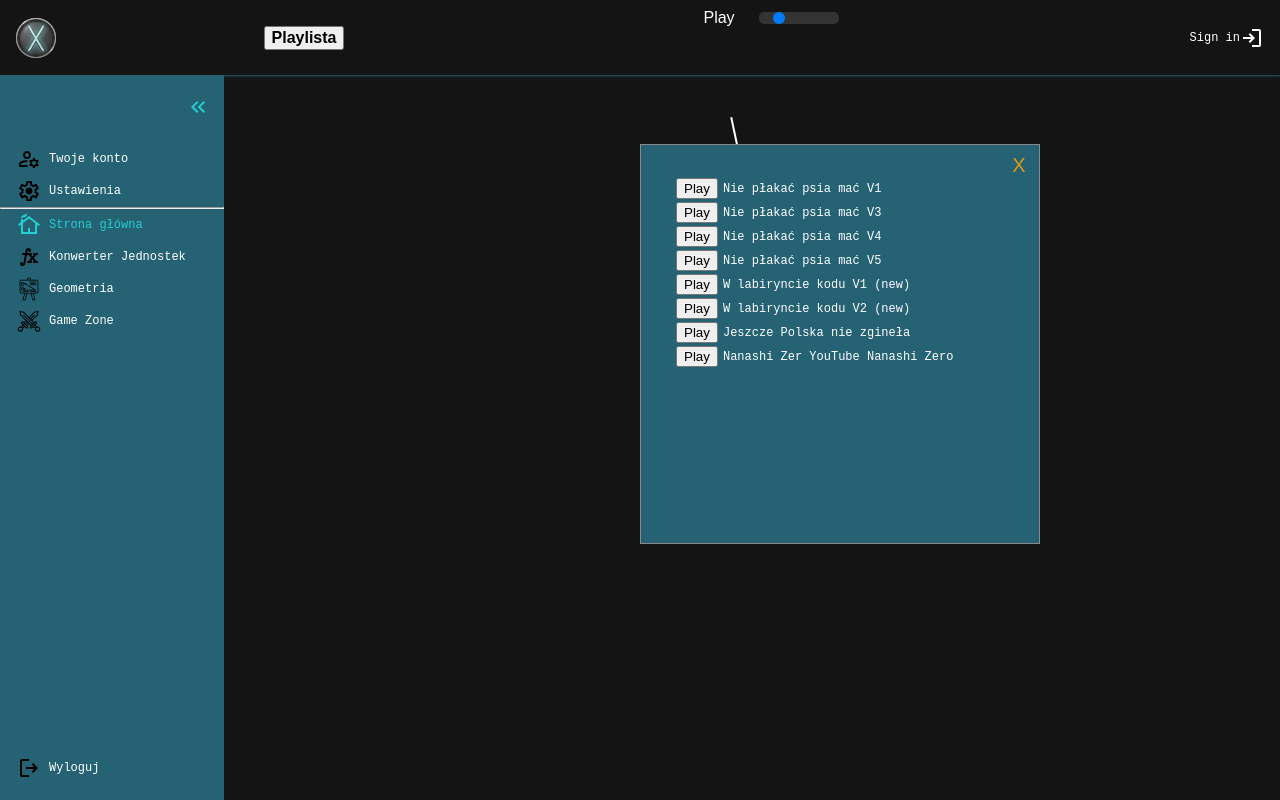
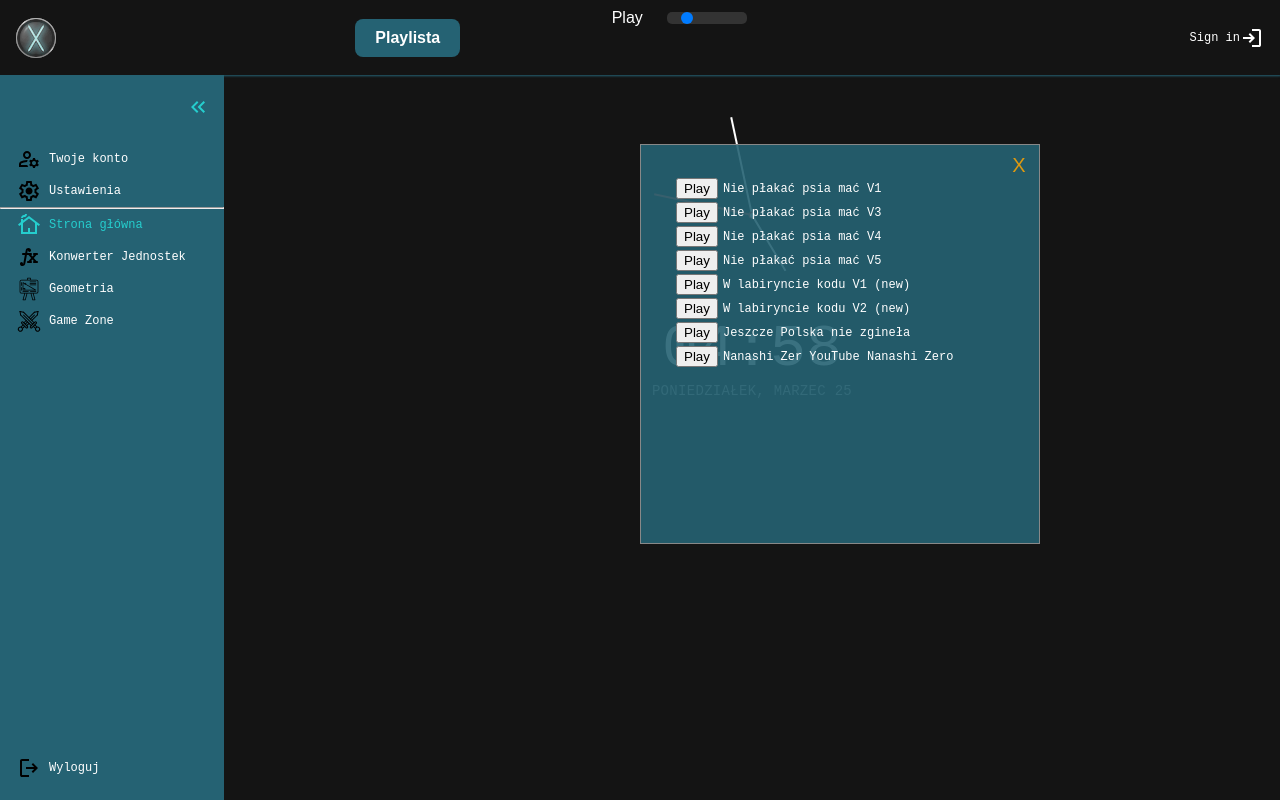
Before and after one commit to Muharax/vue-skynet, a Vue app: page / in a window 1280 px wide. Both pictures are taken after a click on the button "Playlista". Built offline with nearby package versions, Linux system fonts and the light colour scheme; no server answers.

Commit message:
del:ModalPlaylist

```diff
--- a/src/assets/root.css
+++ b/src/assets/root.css
@@ -5,6 +5,8 @@
     --box-shadow:#345366;
     --font-color-active: #c41b23;
     --font-color-hover: #d04242;
+
+    --primary-transparent: rgba(52, 83, 102, 0.9);
 
     --primary-color:#000000;
 
@@ -18,5 +20,7 @@
     --font-color-active: #25cece;
     --font-color-hover: #43b2c1;
 
+    --primary-transparent: rgba(37, 98, 115, 0.9);
+
     --primary-color:#ffffff;
   }
--- a/src/components/TopBar/ModalPlaylist.vue
+++ b/src/components/TopBar/ModalPlaylist.vue
@@ -1,4 +1,4 @@
-<template>
+<!-- <template>
   <div class="playlist">
     <div v-for="(file, index) in audioFiles" :key="index" class="audio-item">
       <button style="cursor: pointer;" @click="playAudio(file)">Play</button>
@@ -18,7 +18,7 @@ interface AudioFile {
 
 const emit = defineEmits(["audioSelected"]);
 
-// const audioFiles: AudioFile[] = [
+const audioFiles: AudioFile[] = [
 //   { name: 'audio1.mp3', url: '/vue-skynet/music/1.mp3' },
 //   { name: 'audio2.mp3', url: '/vue-skynet/music/2.mp3' },
 //   { name: 'audio3.mp3', url: '/vue-skynet/music/3.mp3' },
@@ -60,4 +60,4 @@ onMounted(() => {
   margin-left: 5px;
   margin-top: 3px;
 }
-</style>
+</style> -->
--- a/src/components/TopBar/showModal.vue
+++ b/src/components/TopBar/showModal.vue
@@ -1,12 +1,18 @@
 <template>
   <div>
-    <button class="close" @click="openModal">Playlista</button>
+    <button class="mega-button" @click="openModal">Playlista</button>
     <div :class="{ 'modal': true, 'show': isOpen }">
       <div class="modal-content">
         <button class="ct close-btn-playlist" @click="closeModal">X</button>
 
         <div class="content">
-          <ModalPlaylist @audioSelected="handleAudioSelected" :audioFiles="audioFiles" />
+          <div class="playlist">
+            <div v-for="(file, index) in audioFiles" :key="index" class="audio-item">
+              <button style="cursor: pointer;" @click="playAudio(file)">Play</button>
+              <p>{{ file.name }}</p>
+
+            </div>
+          </div>
         </div>
       </div>
     </div>
@@ -14,25 +20,37 @@
 </template>
 
 <script setup lang="ts">
-import { ref, defineEmits } from 'vue';
+import { ref, defineEmits, onMounted } from 'vue';
 
-import ModalPlaylist from './ModalPlaylist.vue'; // Import ModalPlaylist
+// import ModalPlaylist from './ModalPlaylist.vue'; // Import ModalPlaylist
 
 interface AudioFile {
   name: string;
   url: string;
 }
 
+// const audioFiles: AudioFile[] = [
+//   { name: 'audio1.mp3', url: '/vue-skynet/music/1.mp3' },
+//   { name: 'audio2.mp3', url: '/vue-skynet/music/2.mp3' },
+//   { name: 'audio3.mp3', url: '/vue-skynet/music/3.mp3' },
+//   { name: 'audio4.mp3', url: '/vue-skynet/music/4.mp3' },
+//   { name: 'audio5.mp3', url: '/vue-skynet/music/music1.mp3' },
+//   // Dodaj kolejne pliki audio w tej tablicy
+// ];
+
+const audioFiles = ref<AudioFile[]>([
+  { name: 'Nie płakać psia mać V1', url: '/vue-skynet/music/music1.mp3' },
+  // { name: 'Nie płakać psia mać V2', url: '/vue-skynet/music/2.mp3' },
+  { name: 'Nie płakać psia mać V3', url: '/vue-skynet/music/1.mp3' },
+  { name: 'Nie płakać psia mać V4', url: '/vue-skynet/music/4.mp3' },
+  { name: 'Nie płakać psia mać V5', url: '/vue-skynet/music/3.mp3' },
+  { name: 'W labiryncie kodu V1 (new)', url: '/vue-skynet/music/11wLabiryncie.mp3' },
+  { name: 'W labiryncie kodu V2 (new)', url: '/vue-skynet/music/22wLabiryncie.mp3' },
+  { name: 'Jeszcze Polska nie zgineła', url: '/vue-skynet/music/33jeszczePolska.mp3' },
+  { name: 'Nanashi Zer YouTube Nanashi Zero', url: '/vue-skynet/music/44Nanashi_ZerYouTubeNanashi_Zero.mp3' },
+]);
+
 const emit = defineEmits(["audioSelected"]);
-
-const handleAudioSelected = (file: AudioFile) => {
-  emit('audioSelected', file);
-  console.log("Odebrano showModal:", file);
-};
-
-
-
-
 const isOpen = ref(false);
 
 const openModal = () => {
@@ -44,48 +62,54 @@ const closeModal = () => {
 };
 
 // Function to close the modal when clicking outside
-const closeModalOutside = (event: MouseEvent) => {
-  if (!(event.target as HTMLElement).closest('.modal-content')) {
-    isOpen.value = false;
-  }
+// const closeModalOutside = (event: MouseEvent) => {
+//   if (!(event.target as HTMLElement).closest('.modal-content')) {
+//     isOpen.value = false;
+//   }
+// };
+
+const playAudio = (file: AudioFile) => {
+  console.log("EMITUJ showModal" + JSON.stringify(file));
+  emit('audioSelected', file);
 };
+
+onMounted(() => {
+  emit('audioSelected', audioFiles.value);
+});
+
 </script>
 
 
 
 <style scoped>
-/* Stylizacja modalu */
 .modal {
-  position: fixed; /* Umieść modal na ekranie */
-  z-index: 1; /* Nadaj najwyższy priorytet */
+  position: fixed;
+  z-index: 1;
   left: 50%;
   top: 15%;
-  overflow: auto; /* Dodaj pasek przewijania, jeśli zawartość jest za długa */
-
-  display: none; /* Ukryj modal domyślnie */
+  overflow: auto;
+  display: none;
 }
 
 .show {
-  display: block; /* Pokaż modal, gdy isOpen === true */
+  display: block;
 }
 
-/* Stylizacja zawartości modalu */
 .modal-content {
-  background: var(--primary); /* Gradient tła */
-  margin: 6% auto; /* Ustaw margines na środku */
+  background: var(--primary-transparent);
+  margin: 6% auto;
   padding: 20px;
   border: 1px solid #888;
-  width: 400px; /* Szerokość */
-  height: 400px; /* Wysokość */
-  overflow-y: auto; /* Dodaj pasek przewijania Y */
-  position: relative; /* Pozycja względem rodzica */
+  width: 400px;
+  height: 400px;
+  overflow-y: auto;
+  position: relative;
 }
 
 .content {
   padding: 10px;
 }
 
-/* Stylizacja przycisku zamknięcia */
 .close {
   color: var(--primary);
   float: right;
@@ -104,11 +128,6 @@ const closeModalOutside = (event: MouseEvent) => {
   width: 20px;
   height: 20px;
   color: rgb(221, 153, 17);
-  /* background-color: orange; */
-}
-
-.close-btn-playlist:hover {
-
 }
 
 .close-btn-playlist:hover {
@@ -121,4 +140,41 @@ const closeModalOutside = (event: MouseEvent) => {
   text-decoration: none;
   cursor: pointer;
 }
+
+.audio-item{
+  display: flex;
+  align-items: center;
+}
+.audio-item>*{
+  margin-left: 5px;
+  margin-top: 3px;
+}
+
+.mega-button {
+  padding: 10px 20px;
+  font-size: 16px;
+  font-weight: bold;
+  color: var(--font-color);
+  background-color: var(--primary);
+  border: none;
+  border-radius: 8px;
+  cursor: pointer;
+  transition: background-color 0.3s ease;
+}
+
+.mega-button:hover {
+  background-color: #45a049;
+}
+
+@keyframes pulse {
+  0% {
+    transform: scale(1);
+  }
+  50% {
+    transform: scale(1.05);
+  }
+  100% {
+    transform: scale(1);
+  }
+}
 </style>
--- a/src/components/TopBar/socialMedia.vue
+++ b/src/components/TopBar/socialMedia.vue
@@ -1,7 +1,8 @@
 <template>
-	<showModal @audioSelected="handleAudioSelected" :audioFiles="audioFiles"/>
+
 
 	<div class="player-container">
+		<showModal @audioSelected="handleAudioSelected" :audioFiles="audioFiles"/>
 	  <div class="player">
 		<div class="equalizer">
 		  <div
```
